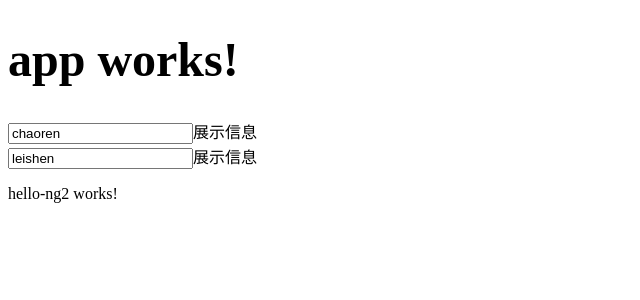
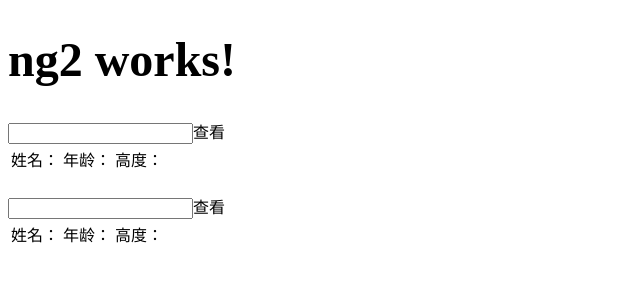
Before and after one commit to yy7054wyq5/ng2-webapp, an Angular app: page / in a window 1280 px wide. Shown: the top 300 px of the page, without its empty margins (0-640 px from the left). Built offline with nearby package versions, Linux system fonts and the light colour scheme.

Commit message:
组件传值

```diff
--- a/src/app/app.component.html
+++ b/src/app/app.component.html
@@ -3,8 +3,6 @@
 </h1>
 <ul>
   <li *ngFor="let hero of heroes">
-    <input type="text" [(ngModel)]="hero.name">
-    <a (click)="showHero(hero)">展示信息</a>
+    <app-hello-ng2 [data]="hero"></app-hello-ng2>
   </li>
 </ul>
-<app-hello-ng2 [data]="heroes"></app-hello-ng2>
--- a/src/app/app.component.ts
+++ b/src/app/app.component.ts
@@ -9,8 +9,7 @@ import { OnInit } from '@angular/core';
 })
 export class AppComponent implements OnInit  {//生命周期钩子
   heroes;
-  showHero;
-  title = 'app works!';
+  title = 'ng2 works!';
   ngOnInit() {
     this.heroes = [
       {
@@ -24,8 +23,5 @@ export class AppComponent implements OnInit  {//生命周期钩子
         height:'190'
       }
     ];
-    this.showHero = function (hero) {
-      alert('name:'+hero.name+',age:'+hero.age+',height:'+hero.height);
-    }
   }
 }
--- a/src/app/hello-ng2/hello-ng2.component.html
+++ b/src/app/hello-ng2/hello-ng2.component.html
@@ -1,3 +1,15 @@
-<p>
-  hello-ng2 works!
-</p>
+<p>{{info.name}}</p>
+<input type="text" [(ngModel)]="info.name">
+<a (click)="look()">查看</a>
+<table *ngIf="info">
+  <tr>
+    <td>姓名：</td>
+    <td>年龄：</td>
+    <td>高度：</td>
+  </tr>
+  <tr>
+    <td>{{info.name}}</td>
+    <td>{{info.age}}</td>
+    <td>{{info.height}}</td>
+  </tr>
+</table>
--- a/src/app/hello-ng2/hello-ng2.component.ts
+++ b/src/app/hello-ng2/hello-ng2.component.ts
@@ -6,9 +6,14 @@ import { Component, OnInit, Input } from '@angular/core';
   styleUrls: ['./hello-ng2.component.css']
 })
 export class HelloNg2Component implements OnInit {
+  look;
+  info = {};
   @Input() data;//输入绑定
   constructor() { }//类的构造函数会在所有其它生命周期钩子之前调用。使用它来注入依赖，但是要避免用它做较重的工作。
   ngOnInit() {
+    this.look = function () {
+      this.info = this.data;
+    }
     console.log(this.data);
   }
 
```
